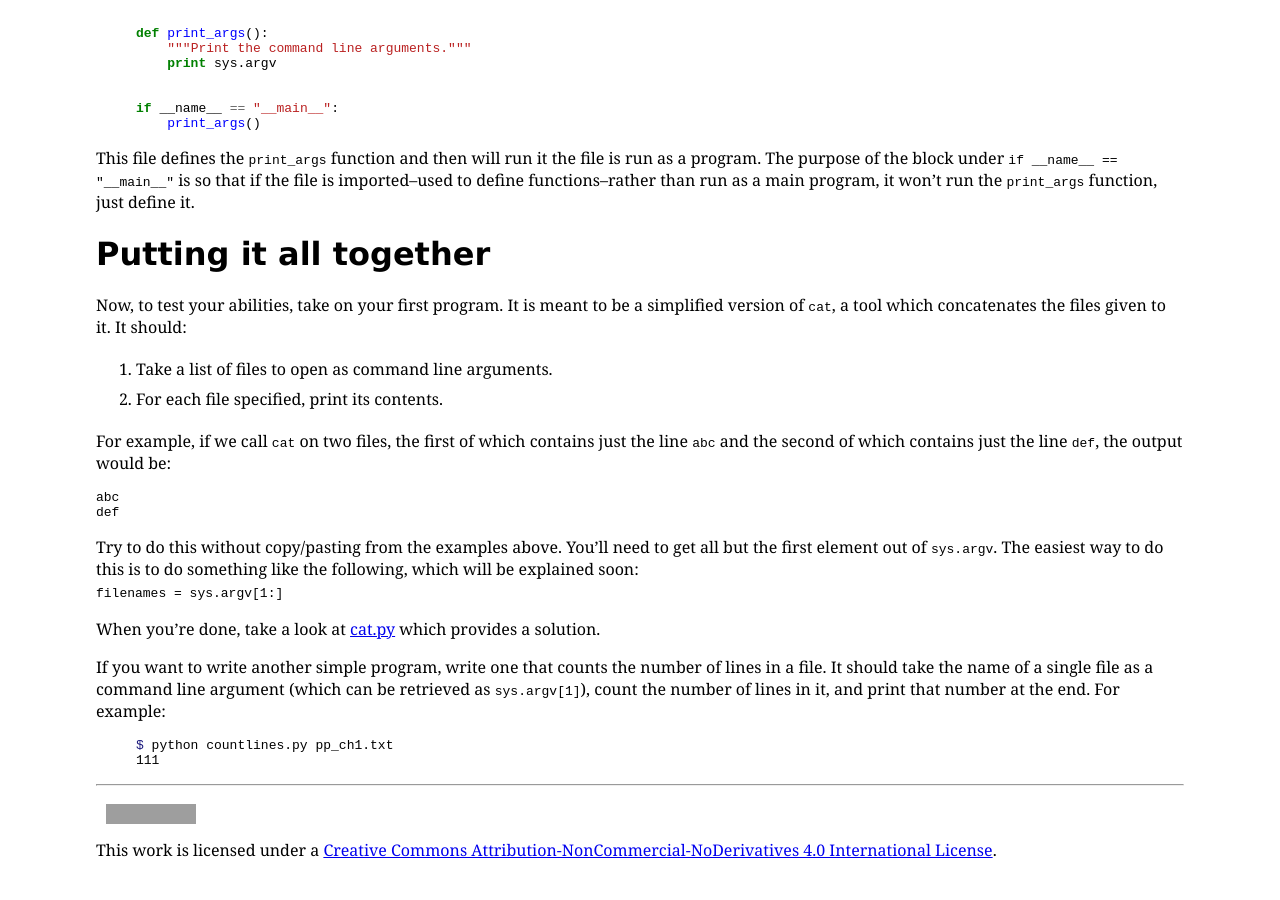
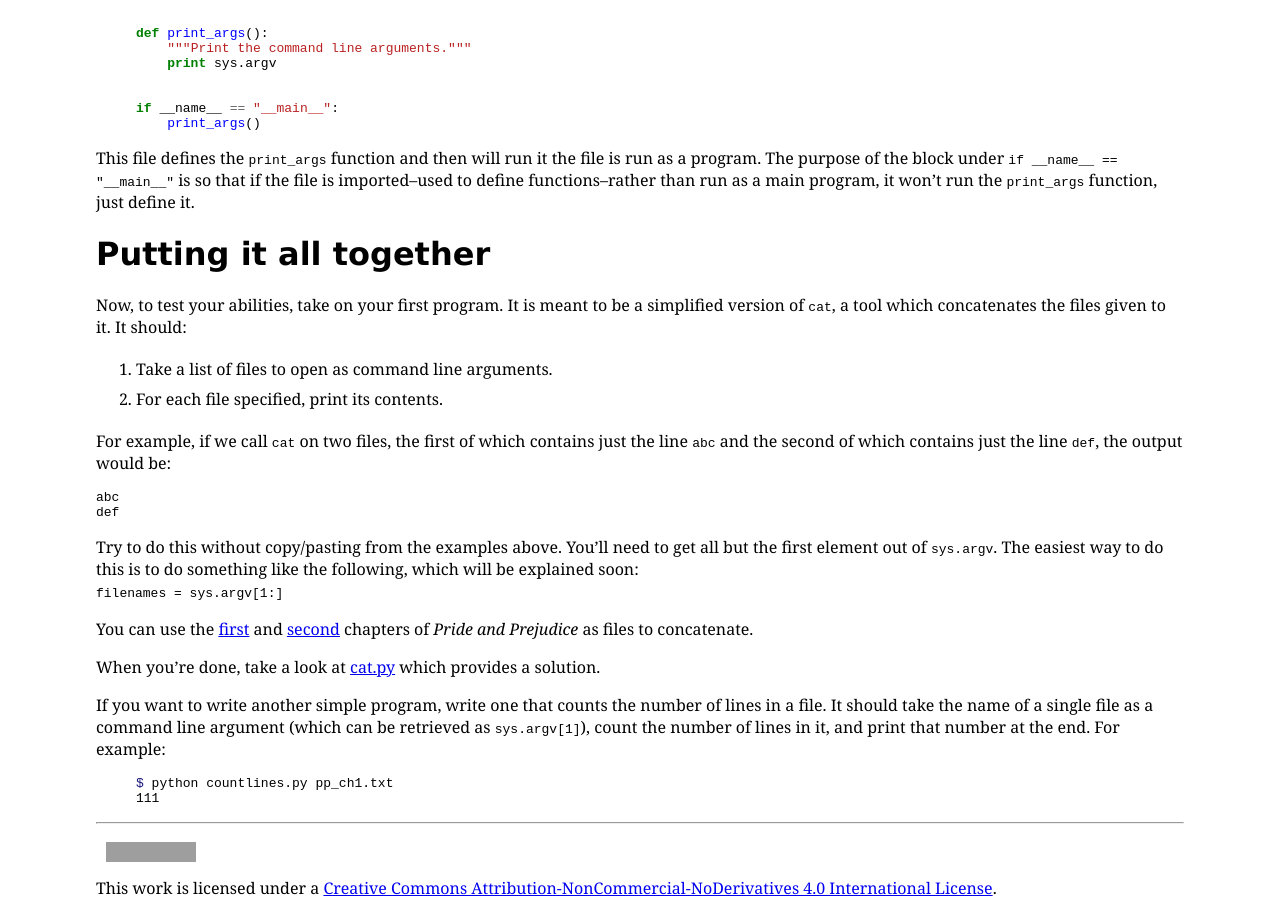
Before and after one commit to pybootcamp/pybootcamp.github.io, a Jekyll site: the page built from bootcamp/firstprogram.md, in a window 1280 px wide and 900 px high, scrolled down 2999 px. Built offline with Jekyll 4.4.1, drawn with Linux system fonts in a browser that asks for light colours; Markdown is read by kramdown in place of the engine named in the settings; comment, search, counter and statistics services are not loaded; before the commit the page ends 3861 px from its top, so only the background shows below that; grey boxes are pictures that could not be loaded.

Commit message:
Editing.

```diff
--- a/bootcamp/firstprogram.md
+++ b/bootcamp/firstprogram.md
@@ -136,6 +136,7 @@ def print_file(filename):
 {% endhighlight %}
 
 A few things to note:
+
 1. We define a function by using the `def` keyword, then providing the
 name of the function and the variable names we want to use for the
 arguments given to it. Like `for`, `def` creates a block so we must
@@ -206,6 +207,7 @@ just define it.
 Now, to test your abilities, take on your first program. It is meant
 to be a simplified version of `cat`, a tool which concatenates the
 files given to it. It should:
+
 1. Take a list of files to open as command line arguments.
 1. For each file specified, print its contents.
 
@@ -224,6 +226,10 @@ way to do this is to do something like the following, which will be
 explained soon:
 `filenames = sys.argv[1:]`
 
+You can use the [first](../examples/pp_ch1.txt) and
+[second](../examples/pp_ch2.txt) chapters of _Pride and Prejudice_ as
+files to concatenate.
+
 When you're done, take a look at [cat.py](../examples/cat.py) which
 provides a solution.
 
```
Also changed, not shown: bootcamp/structures.md (+2 -0 lines).
